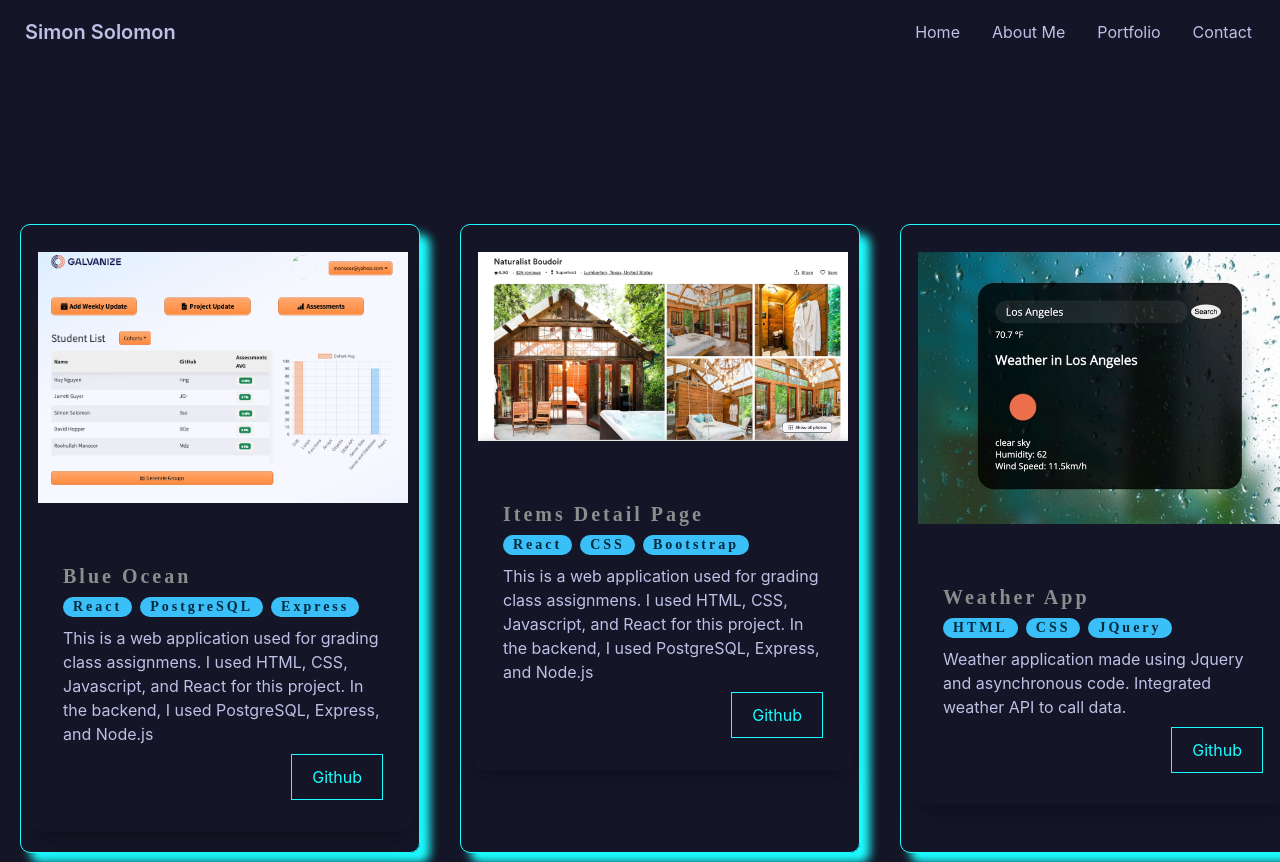
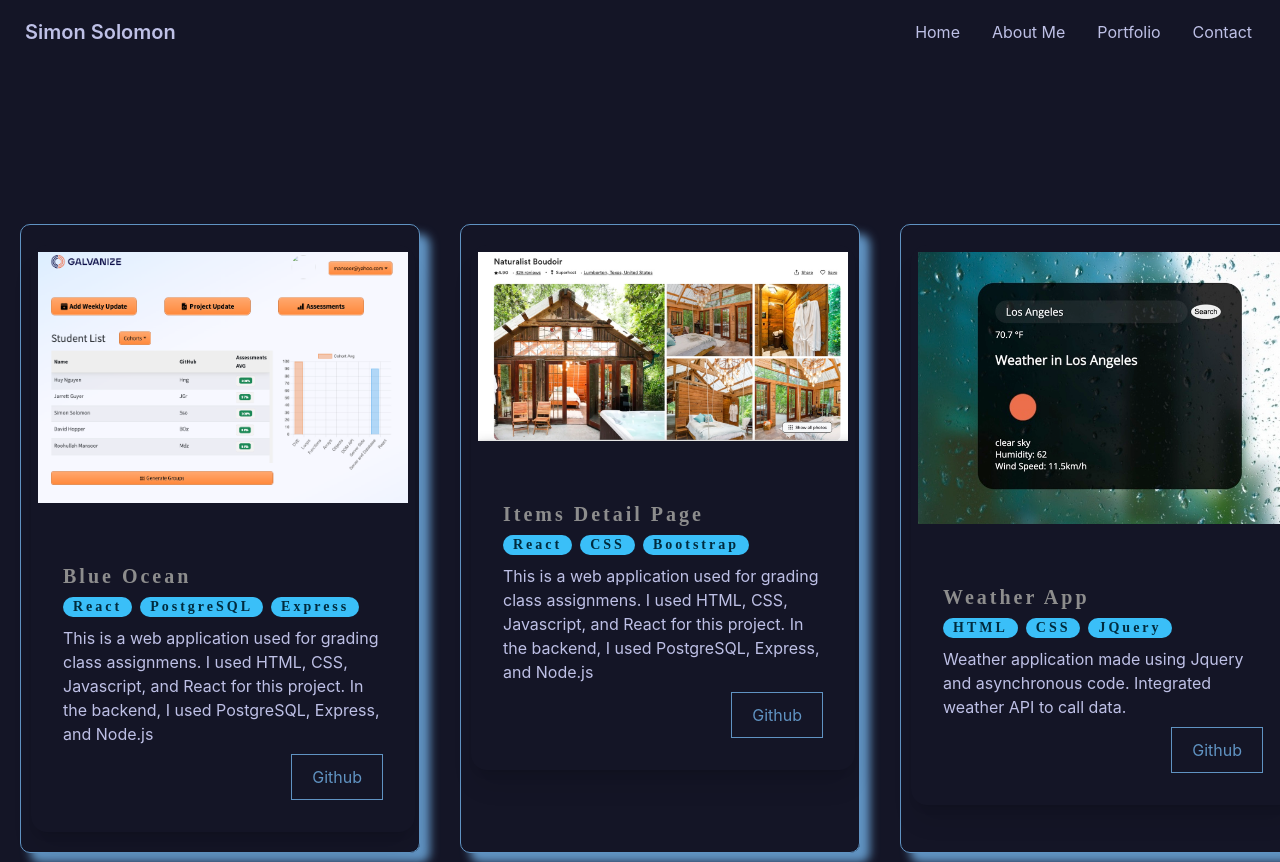
Before and after one commit to snsolomar/Portfolio, a React (Create React App) app in the folder client/: page /portfolio in a window 1280 px wide. Shown: the top 862 px of the page. Built offline with nearby package versions, Linux system fonts and the light colour scheme.

Commit message:
portfolio card color adj

```diff
--- a/client/src/Pages/Contact/Contact.scss
+++ b/client/src/Pages/Contact/Contact.scss
@@ -13,6 +13,8 @@
   }
 
 
+
+
   .contact-text-zone {
     position: absolute;
     padding-left: 10px;
@@ -21,6 +23,7 @@
     transform: translateY(-50);
     max-height: 90%;
     margin-top: 20px;
+
 
     .text-title{
         color: #fff;
--- a/client/src/Pages/Portfolio/Portfolio.css
+++ b/client/src/Pages/Portfolio/Portfolio.css
@@ -1,21 +1,21 @@
 .portfolio-card {
   padding: 20px 10px;
   margin: 0 20px;
-  border: 1px solid #1cfdff;
+  border: 1px solid #6093c2;
   border-radius: 10px;
-  box-shadow: 10px 10px 10px #1cfdff;
+  box-shadow: 10px 10px 10px #6093c2;
 }
 
 .portfolio-card:hover {
-  box-shadow: 10px 10px 10px #6093c2;
+  box-shadow: 10px 10px 10px #1cfdff;
   color: #fff;
-  border: 1px solid #fff;
+  border: 1px solid #1cfdff;
 }
 
 .portfolio-button-github {
   padding: 10px 20px;
-  border: 1px solid #1cfdff;
-  color: #1cfdff;
+  border: 1px solid #6093c2;
+  color: #6093c2;
 }
 
 .portfolio-button-github:hover {
```
